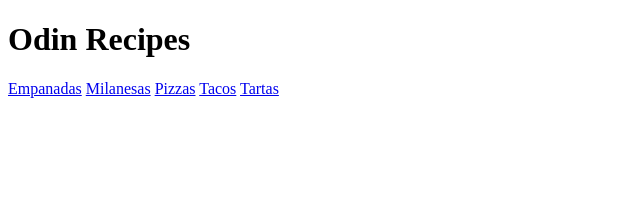
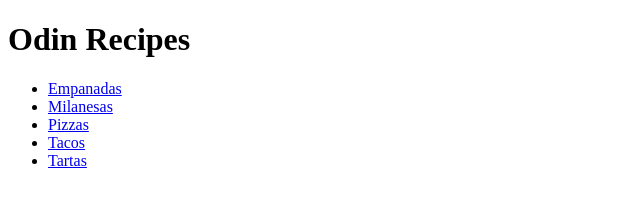
Before and after one commit to LautaroVegaa/odin-recipes, a plain HTML site: page index.html in a window 1280 px wide. Shown: the whole page, without its empty margins (0-640 px from the left). Drawn offline with Linux system fonts and the light colour scheme.

Commit message:
I put the links in a unordered list
I put the links in an unordered list so that they are not in a single horizontal line

```diff
--- a/index.html
+++ b/index.html
@@ -7,10 +7,12 @@
 </head>
 <body>
     <h1>Odin Recipes</h1>
-    <a href="recipes/empanadas.html">Empanadas</a>
-    <a href="recipes/milanesa.html">Milanesas</a>
-    <a href="recipes/pizza.html">Pizzas</a>
-    <a href="recipes/tacos.html">Tacos</a>
-    <a href="recipes/tarta.html">Tartas</a>
-</body>
+    <ul>
+    <li><a href="recipes/empanadas.html">Empanadas</a></li>
+    <li><a href="recipes/milanesa.html">Milanesas</a></li>
+    <li><a href="recipes/pizza.html">Pizzas</a></li>
+    <li><a href="recipes/tacos.html">Tacos</a></li>
+    <li><a href="recipes/tarta.html">Tartas</a></li>
+        </ul>
+    </body>
 </html>
```
